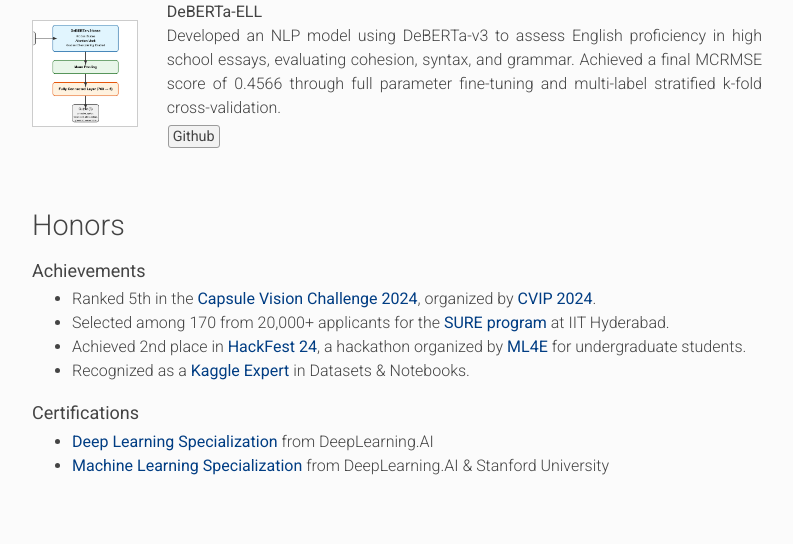
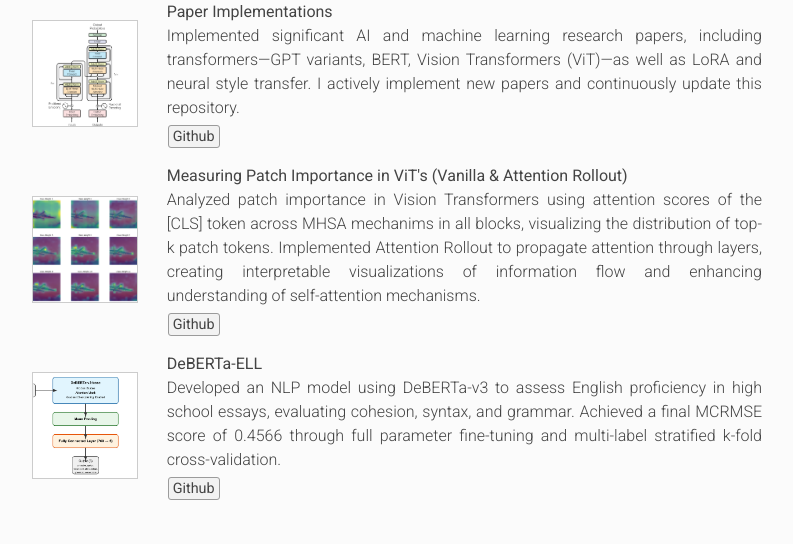
Before and after one commit to arnavsm/arnavsm.github.io, a plain HTML site: page index.html in a window 1280 px wide. Shown: the part 990-1534 px from the top of the page, without its empty margins (433-1226 px from the left). Drawn offline with nearby package versions, Linux system fonts and the light colour scheme; files whose address does not match are found by name.

Commit message:
adding rest

```diff
--- a/index.html
+++ b/index.html
@@ -281,6 +281,34 @@
                 </div>
                 <div class="row">
                     <div class="col-lg-2 my-auto">
+                        <img class="sideimg" lsrc="images/projects/transformers-2.png">
+                    </div>
+                    <div class="col-lg-10">
+                    <p class="paper my-2 pl-2">
+                        <span class="papertitle">Paper Implementations</span><br>
+                        <span class="conf">Implemented significant AI and machine learning research papers, including transformers—GPT variants, BERT, Vision Transformers (ViT)—as well as LoRA and neural style transfer.
+                            I actively implement new papers and continuously update this repository.
+                        </span><br>
+                        <a class="tag" href="https://github.com/arnavsamal/paper-implementations" target="_blank">Github</a>
+                    </p>
+                </div>
+                </div>
+                <div class="row">
+                    <div class="col-lg-2 my-auto">
+                        <img class="sideimg" lsrc="images/projects/cls-weights-attn-rollout-saliency-map-all-layers-2.png">
+                    </div>
+                    <div class="col-lg-10">
+                    <p class="paper my-2 pl-2">
+                        <span class="papertitle">Measuring Patch Importance in ViT's (Vanilla & Attention Rollout)</span><br>
+                        <span class="conf">Analyzed patch importance in Vision Transformers using attention scores of the [CLS] token across MHSA mechanims in all blocks, visualizing the distribution of top-k patch tokens.
+                            Implemented Attention Rollout to propagate attention through layers, creating interpretable visualizations of information flow and enhancing understanding of self-attention mechanisms.
+                        </span><br>
+                        <a class="tag" href="https://github.com/arnavsamal/vit-patch-importance" target="_blank">Github</a>
+                    </p>
+                </div>
+                </div>
+                <div class="row">
+                    <div class="col-lg-2 my-auto">
                         <img class="sideimg" lsrc="images/projects/deberta-model-architecture-cropped.jpg">
                     </div>
                     <div class="col-lg-10">
@@ -298,11 +326,13 @@
 
                 <div class="header-2 pt-1"><font size="+1"><b>Achievements</b></font></div>
                 <ul class="list">
-                    <li>Ranked 5th in the <a class="in-text" href="https://misahub.in/cv2024.html" target="_blank">Capsule Vision Challenge 2024</a>,
+                    <li>Ranked 5th in the <a class="in-text" href="https://misahub.in/cv2024.html" target="_blank">Capsule Vision Challenge 2024</a> as Team Seq2Cure,
                         organized by <a class="in-text" href="https://cvip2024.iiitdm.ac.in/challenge" target="_blank">CVIP 2024</a>.</li>
 
                     <li>Selected among 170 from 20,000+ applicants for the <a class="in-text" href="https://www.iith.ac.in/assets/files/pdf/Second-list-for-SURE-Internship-2024.pdf" target="_blank">
                         SURE program</a> at IIT Hyderabad.</li>
+
+                    <li>Ranked <a class="in-text" href="https://drive.google.com/file/d/1Qm-6zhbzVyJv4GX4skZCHDJ8GD0F0-9F/view?usp=sharing" target="_blank">12th</a> in the Computer Science and Engineering department at NIT Rourkela.</li>
 
                     <li>Achieved 2nd place in <a class="in-text" href="https://www.instagram.com/p/C5jGAjSvOiQ/?utm_source=ig_web_button_share_sheet&igsh=ZDNlZDc0MzIxNw==" target="_blank">HackFest 24</a>, a hackathon organized by <a class="in-text" href="https://www.linkedin.com/company/machine-learning-for-everyone-ml4e" target="_blank">ML4E</a> for undergraduate students.</li>
 
@@ -315,6 +345,8 @@
                 <ul class="list">
                     <li><a class="in-text" href="https://coursera.org/share/aee15435e8d40a133527c1321245bafe" target="_blank">Deep Learning Specialization</a> from DeepLearning.AI</li>
                     <li><a class="in-text" href="https://coursera.org/share/6302fc1583ce80becc44b02de0131b0c" target="_blank">Machine Learning Specialization</a> from DeepLearning.AI & Stanford University</li>
+                    <li><a class="in-text" href="https://drive.google.com/file/d/15hObytxE6FxkBB5ppiP0AAA_3_XZHZyX/view?usp=drivesdk" target="_blank">Workshop on Crisp and Fuzzy Time Series Forecasting using Deep Learning Techniques</a> from NIT Rourkela.</li>
+                    <li><a class="in-text" href="https://drive.google.com/file/d/1naNIe3sy7yebuuhcEU_4CzDaDBf7SL_w/view?usp=sharing" target="_blank">Hands-On Workshop on Machine Learning</a> from NIT Rourkela.</li>
                 </ul>
 
 
```
Also changed, not shown: images/projects/cls-weights-attn-rollout-saliency-map-all-layers-2.png (added), images/projects/transformers-2.png (added), 1 other file.
